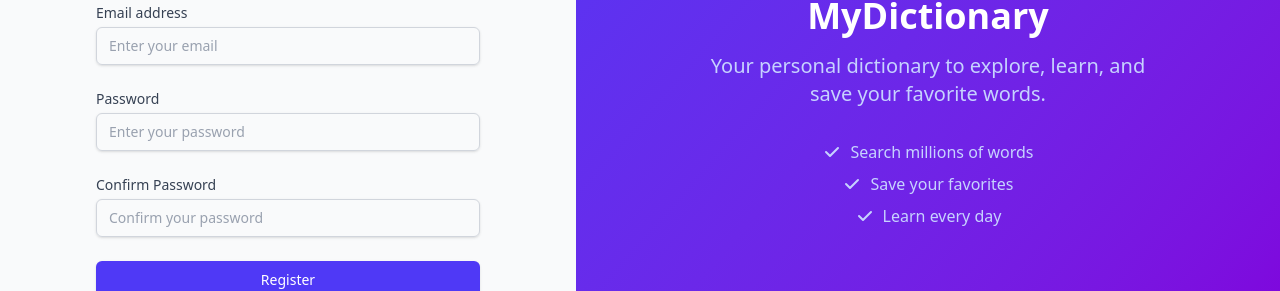
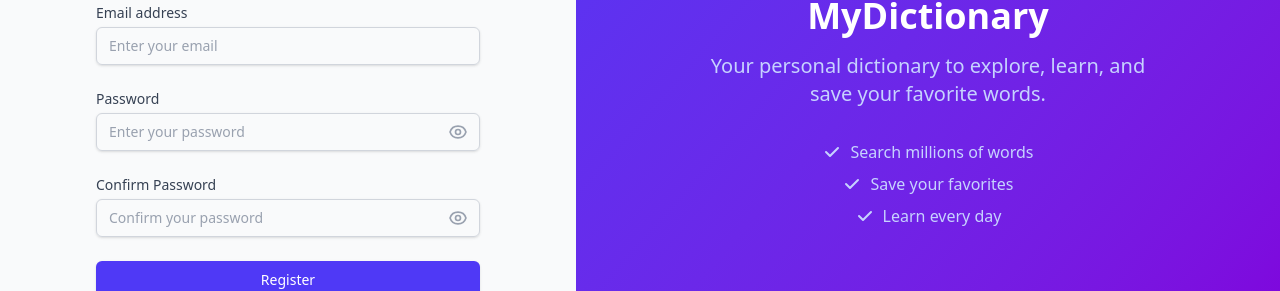
Before and after one commit to ashkiej/mydictionary, a Vue app in the folder frontend/: page /register in a window 1280 px wide. Shown: the part 352-643 px from the top of the page. Built offline with nearby package versions, Linux system fonts and the light colour scheme; no server answers.

Commit message:
Add password visibility toggle to Login and Register components; refactor password input handling for improved user experience.

```diff
--- a/frontend/src/views/Login.vue
+++ b/frontend/src/views/Login.vue
@@ -54,17 +54,60 @@
 								class="block text-sm font-medium text-gray-700">
 								Password
 							</label>
-							<div class="mt-1">
+							<div class="mt-1 relative">
 								<input
-									id="password"
+									:id="'password'"
 									v-model="form.password"
-									type="password"
+									:type="showPassword ? 'text' : 'password'"
 									autocomplete="current-password"
 									class="appearance-none block w-full px-3 py-2 border border-gray-300 rounded-md shadow-sm placeholder-gray-400 focus:outline-none focus:ring-indigo-500 focus:border-indigo-500 sm:text-sm"
 									:class="{ 'border-red-500 focus:border-red-500 focus:ring-red-500': errors.password }"
 									placeholder="Enter your password"
 									required
 									@input="errors.password = null" />
+								<button
+									type="button"
+									@click="showPassword = !showPassword"
+									class="absolute inset-y-0 right-0 pr-3 flex items-center text-gray-400 focus:outline-none"
+									tabindex="-1"
+									aria-label="Toggle password visibility">
+									<svg
+										v-if="!showPassword"
+										xmlns="http://www.w3.org/2000/svg"
+										class="h-5 w-5"
+										fill="none"
+										viewBox="0 0 24 24"
+										stroke="currentColor">
+										<path
+											stroke-linecap="round"
+											stroke-linejoin="round"
+											stroke-width="2"
+											d="M15 12a3 3 0 11-6 0 3 3 0 016 0z" />
+										<path
+											stroke-linecap="round"
+											stroke-linejoin="round"
+											stroke-width="2"
+											d="M2.458 12C3.732 7.943 7.523 5 12 5c4.477 0 8.268 2.943 9.542 7-1.274 4.057-5.065 7-9.542 7-4.477 0-8.268-2.943-9.542-7z" />
+									</svg>
+									<svg
+										v-else
+										xmlns="http://www.w3.org/2000/svg"
+										class="h-5 w-5"
+										fill="none"
+										viewBox="0 0 24 24"
+										stroke="currentColor">
+										<path
+											stroke-linecap="round"
+											stroke-linejoin="round"
+											stroke-width="2"
+											d="M13.875 18.825A10.05 10.05 0 0112 19c-4.477 0-8.268-2.943-9.542-7a9.956 9.956 0 012.293-3.95M6.7 6.7A9.953 9.953 0 0112 5c4.477 0 8.268 2.943 9.542 7a9.956 9.956 0 01-4.043 5.132M15 12a3 3 0 11-6 0 3 3 0 016 0z" />
+										<path
+											stroke-linecap="round"
+											stroke-linejoin="round"
+											stroke-width="2"
+											d="M3 3l18 18" />
+									</svg>
+								</button>
 								<p
 									v-if="errors.password"
 									class="mt-2 text-sm text-red-600">
@@ -175,6 +218,7 @@
 					email: '',
 					password: '',
 				},
+				showPassword: false,
 				errors: {
 					email: null,
 					password: null,
--- a/frontend/src/views/Register.vue
+++ b/frontend/src/views/Register.vue
@@ -80,17 +80,60 @@
 								class="block text-sm font-medium text-gray-700">
 								Password
 							</label>
-							<div class="mt-1">
+							<div class="mt-1 relative">
 								<input
-									id="password"
+									:id="'password'"
 									v-model="form.password"
-									type="password"
+									:type="showPassword ? 'text' : 'password'"
 									autocomplete="new-password"
 									class="appearance-none block w-full px-3 py-2 border border-gray-300 rounded-md shadow-sm placeholder-gray-400 focus:outline-none focus:ring-indigo-500 focus:border-indigo-500 sm:text-sm"
 									:class="{ 'border-red-500 focus:border-red-500 focus:ring-red-500': errors.password }"
 									placeholder="Enter your password"
 									required
 									@input="errors.password = null" />
+								<button
+									type="button"
+									@click="showPassword = !showPassword"
+									class="absolute inset-y-0 right-0 pr-3 flex items-center text-gray-400 focus:outline-none"
+									tabindex="-1"
+									aria-label="Toggle password visibility">
+									<svg
+										v-if="!showPassword"
+										xmlns="http://www.w3.org/2000/svg"
+										class="h-5 w-5"
+										fill="none"
+										viewBox="0 0 24 24"
+										stroke="currentColor">
+										<path
+											stroke-linecap="round"
+											stroke-linejoin="round"
+											stroke-width="2"
+											d="M15 12a3 3 0 11-6 0 3 3 0 016 0z" />
+										<path
+											stroke-linecap="round"
+											stroke-linejoin="round"
+											stroke-width="2"
+											d="M2.458 12C3.732 7.943 7.523 5 12 5c4.477 0 8.268 2.943 9.542 7-1.274 4.057-5.065 7-9.542 7-4.477 0-8.268-2.943-9.542-7z" />
+									</svg>
+									<svg
+										v-else
+										xmlns="http://www.w3.org/2000/svg"
+										class="h-5 w-5"
+										fill="none"
+										viewBox="0 0 24 24"
+										stroke="currentColor">
+										<path
+											stroke-linecap="round"
+											stroke-linejoin="round"
+											stroke-width="2"
+											d="M13.875 18.825A10.05 10.05 0 0112 19c-4.477 0-8.268-2.943-9.542-7a9.956 9.956 0 012.293-3.95M6.7 6.7A9.953 9.953 0 0112 5c4.477 0 8.268 2.943 9.542 7a9.956 9.956 0 01-4.043 5.132M15 12a3 3 0 11-6 0 3 3 0 016 0z" />
+										<path
+											stroke-linecap="round"
+											stroke-linejoin="round"
+											stroke-width="2"
+											d="M3 3l18 18" />
+									</svg>
+								</button>
 								<p
 									v-if="errors.password"
 									class="mt-2 text-sm text-red-600">
@@ -106,17 +149,60 @@
 								class="block text-sm font-medium text-gray-700">
 								Confirm Password
 							</label>
-							<div class="mt-1">
+							<div class="mt-1 relative">
 								<input
-									id="password_confirmation"
+									:id="'password_confirmation'"
 									v-model="form.password_confirmation"
-									type="password"
+									:type="showPasswordConfirm ? 'text' : 'password'"
 									autocomplete="new-password"
 									class="appearance-none block w-full px-3 py-2 border border-gray-300 rounded-md shadow-sm placeholder-gray-400 focus:outline-none focus:ring-indigo-500 focus:border-indigo-500 sm:text-sm"
 									:class="{ 'border-red-500 focus:border-red-500 focus:ring-red-500': errors.password_confirmation }"
 									placeholder="Confirm your password"
 									required
 									@input="errors.password_confirmation = null" />
+								<button
+									type="button"
+									@click="showPasswordConfirm = !showPasswordConfirm"
+									class="absolute inset-y-0 right-0 pr-3 flex items-center text-gray-400 focus:outline-none"
+									tabindex="-1"
+									aria-label="Toggle password confirmation visibility">
+									<svg
+										v-if="!showPasswordConfirm"
+										xmlns="http://www.w3.org/2000/svg"
+										class="h-5 w-5"
+										fill="none"
+										viewBox="0 0 24 24"
+										stroke="currentColor">
+										<path
+											stroke-linecap="round"
+											stroke-linejoin="round"
+											stroke-width="2"
+											d="M15 12a3 3 0 11-6 0 3 3 0 016 0z" />
+										<path
+											stroke-linecap="round"
+											stroke-linejoin="round"
+											stroke-width="2"
+											d="M2.458 12C3.732 7.943 7.523 5 12 5c4.477 0 8.268 2.943 9.542 7-1.274 4.057-5.065 7-9.542 7-4.477 0-8.268-2.943-9.542-7z" />
+									</svg>
+									<svg
+										v-else
+										xmlns="http://www.w3.org/2000/svg"
+										class="h-5 w-5"
+										fill="none"
+										viewBox="0 0 24 24"
+										stroke="currentColor">
+										<path
+											stroke-linecap="round"
+											stroke-linejoin="round"
+											stroke-width="2"
+											d="M13.875 18.825A10.05 10.05 0 0112 19c-4.477 0-8.268-2.943-9.542-7a9.956 9.956 0 012.293-3.95M6.7 6.7A9.953 9.953 0 0112 5c4.477 0 8.268 2.943 9.542 7a9.956 9.956 0 01-4.043 5.132M15 12a3 3 0 11-6 0 3 3 0 016 0z" />
+										<path
+											stroke-linecap="round"
+											stroke-linejoin="round"
+											stroke-width="2"
+											d="M3 3l18 18" />
+									</svg>
+								</button>
 								<p
 									v-if="errors.password_confirmation"
 									class="mt-2 text-sm text-red-600">
@@ -230,6 +316,8 @@
 					password: '',
 					password_confirmation: '',
 				},
+				showPassword: false,
+				showPasswordConfirm: false,
 				errors: {
 					name: null,
 					email: null,
```
